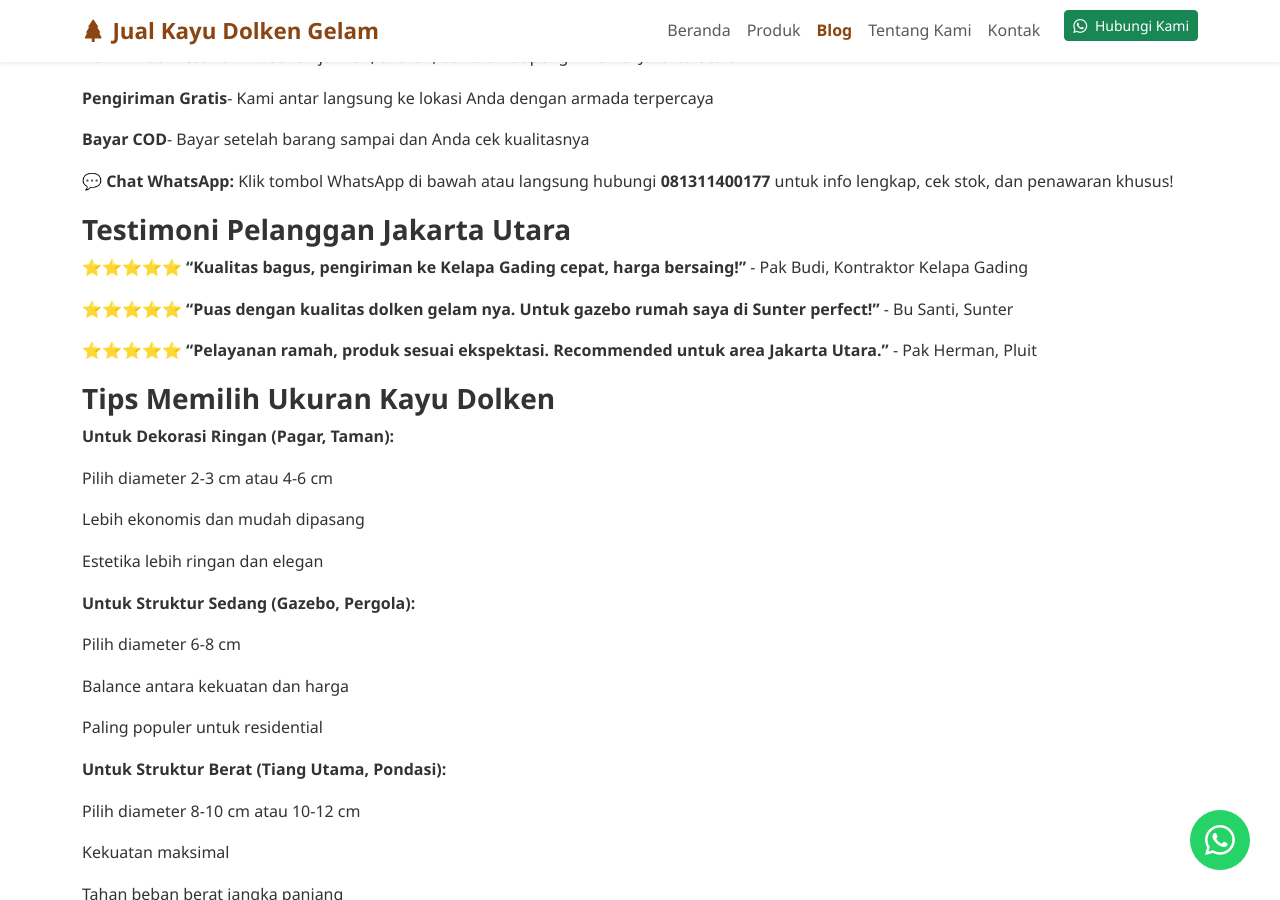
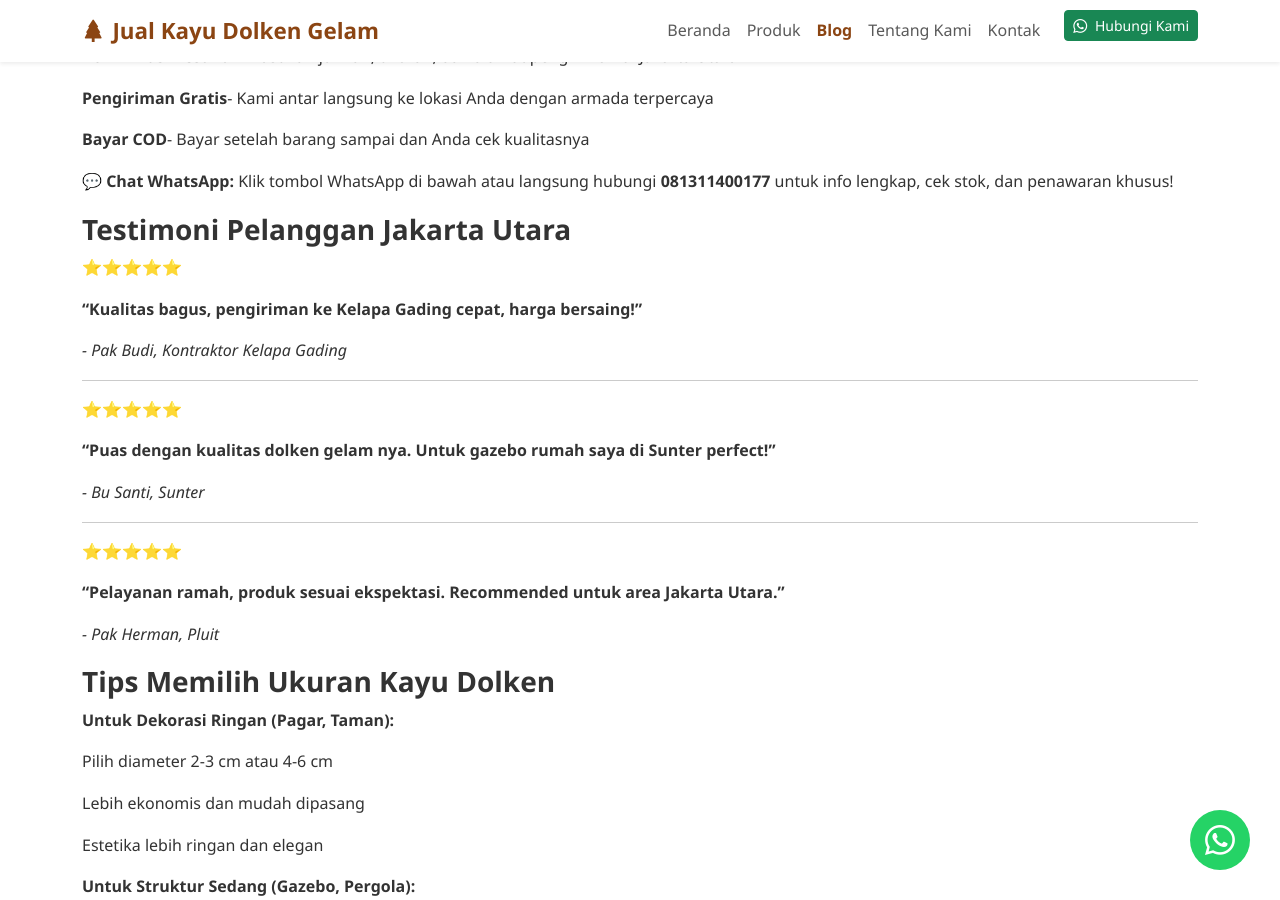
Before and after one commit to jualkayudolkengelam/jualkayudolkengelam.github.io, a Jekyll site: the page built from _posts/2025-11-15-jual-kayu-dolken-jakarta-utara.md, in a window 1280 px wide and 900 px high, scrolled down 3916 px. Built offline with Jekyll 4.4.1, drawn with Linux system fonts in a browser that asks for light colours.

```diff
--- a/_posts/2025-11-15-jual-kayu-dolken-jakarta-utara.md
+++ b/_posts/2025-11-15-jual-kayu-dolken-jakarta-utara.md
@@ -124,11 +124,27 @@ Proses pemesanan sangat mudah dan cepat:
 
 ### Testimoni Pelanggan Jakarta Utara
 
-⭐⭐⭐⭐⭐ **"Kualitas bagus, pengiriman ke Kelapa Gading cepat, harga bersaing!"** - Pak Budi, Kontraktor Kelapa Gading
+⭐⭐⭐⭐⭐
 
-⭐⭐⭐⭐⭐ **"Puas dengan kualitas dolken gelam nya. Untuk gazebo rumah saya di Sunter perfect!"** - Bu Santi, Sunter
+**"Kualitas bagus, pengiriman ke Kelapa Gading cepat, harga bersaing!"**
 
-⭐⭐⭐⭐⭐ **"Pelayanan ramah, produk sesuai ekspektasi. Recommended untuk area Jakarta Utara."** - Pak Herman, Pluit
+*- Pak Budi, Kontraktor Kelapa Gading*
+
+---
+
+⭐⭐⭐⭐⭐
+
+**"Puas dengan kualitas dolken gelam nya. Untuk gazebo rumah saya di Sunter perfect!"**
+
+*- Bu Santi, Sunter*
+
+---
+
+⭐⭐⭐⭐⭐
+
+**"Pelayanan ramah, produk sesuai ekspektasi. Recommended untuk area Jakarta Utara."**
+
+*- Pak Herman, Pluit*
 
 ### Tips Memilih Ukuran Kayu Dolken
 
```
